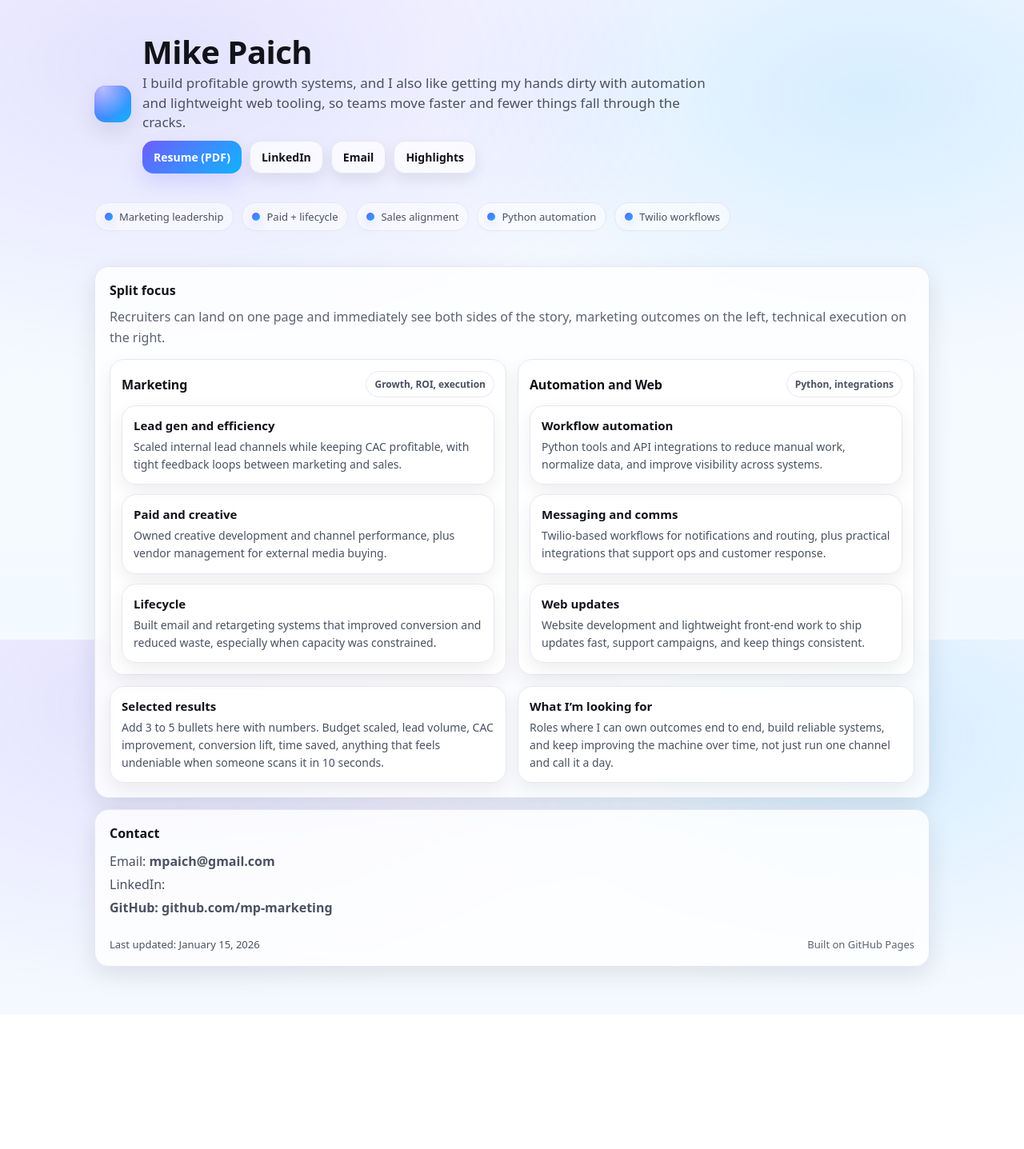
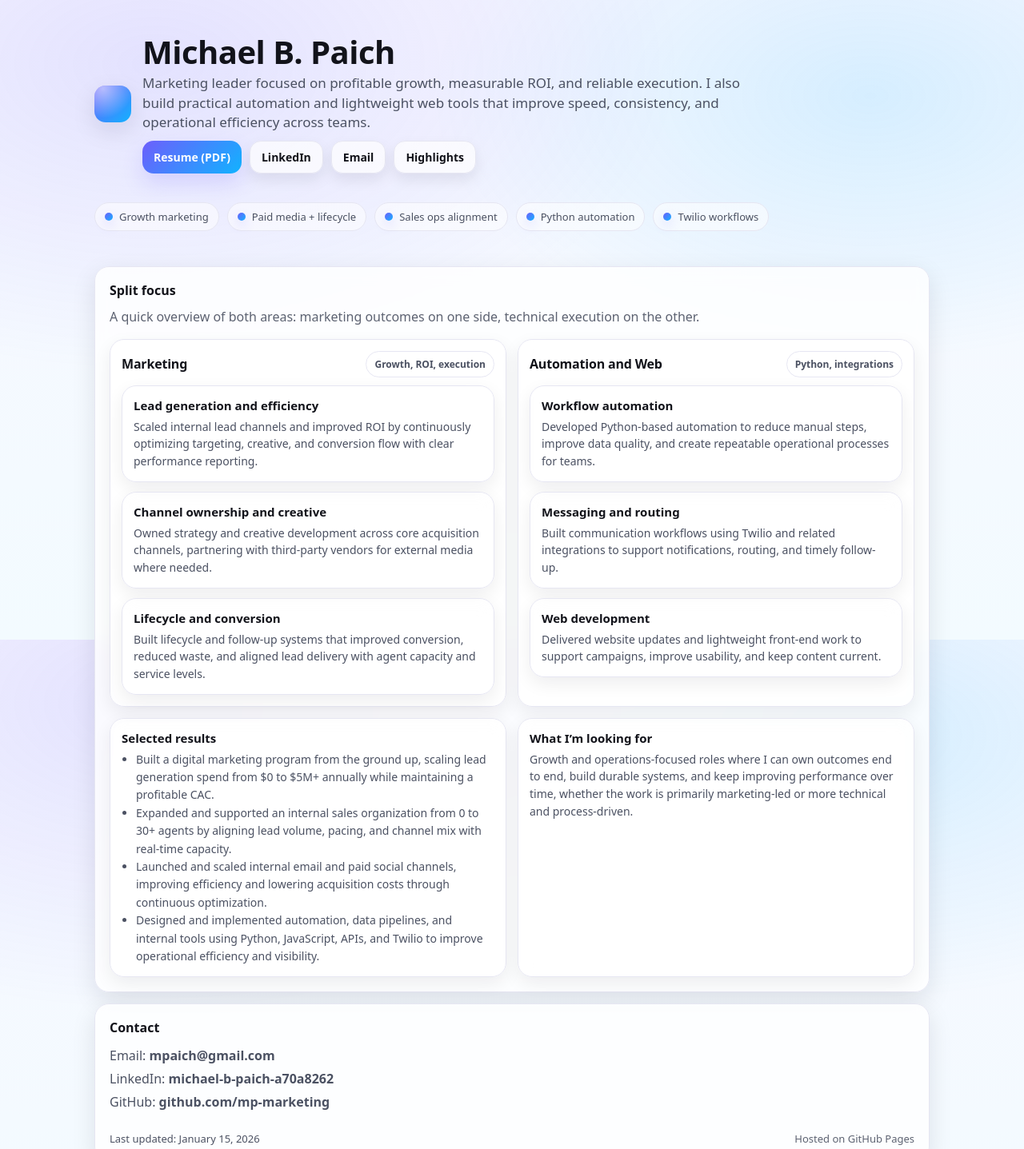
Before and after one commit to mp-marketing/mp-marketing.github.io, a plain HTML site: page index.html in a window 1280 px wide. Shown: the top 1437 px of the page at 80% size. Before the commit the page ends 1269 px from the top, so only its background shows below. Drawn offline with Linux system fonts and the light colour scheme.

Commit message:
Revise index.html for improved clarity and focus
Updated the content and structure of the index.html file, including changes to the title, meta description, and various sections to enhance clarity and focus on marketing automation.

```diff
--- a/index.html
+++ b/index.html
@@ -3,8 +3,8 @@
 <head>
   <meta charset="utf-8" />
   <meta name="viewport" content="width=device-width, initial-scale=1" />
-  <title>Mike Paich | Marketing + Automation</title>
-  <meta name="description" content="Marketing leader focused on profitable growth, plus hands-on automation and web tooling. Resume, highlights, and contact." />
+  <title>Michael B. Paich | Marketing + Automation</title>
+  <meta name="description" content="Marketing leader focused on profitable growth, plus automation and lightweight web tooling. Resume, highlights, and contact." />
   <meta name="color-scheme" content="light" />
 
   <style>
@@ -86,7 +86,7 @@
       color: var(--muted);
       font-size: 16px;
       line-height: 1.45;
-      max-width: 720px;
+      max-width: 760px;
     }
 
     .actions{
@@ -237,15 +237,12 @@
     .quiet{ opacity: .9; }
 
     @media (min-width: 860px){
-      .grid{ grid-template-columns: 1fr; }
       .split{ grid-template-columns: 1fr 1fr; }
-      .miniGrid{ grid-template-columns: 1fr; }
       .twoUp{ grid-template-columns: 1fr 1fr; }
       h1{ font-size: 40px; }
       .tagline{ font-size: 17px; }
     }
 
-    /* small icon circles */
     .dot{
       width: 10px;
       height: 10px;
@@ -264,15 +261,15 @@
       <div class="brand">
         <div class="logo" aria-hidden="true"></div>
         <div>
-          <h1>Mike Paich</h1>
+          <h1>Michael B. Paich</h1>
           <p class="tagline">
-            I build profitable growth systems, and I also like getting my hands dirty with automation and lightweight web tooling,
-            so teams move faster and fewer things fall through the cracks.
+            Marketing leader focused on profitable growth, measurable ROI, and reliable execution. I also build practical automation and lightweight web tools
+            that improve speed, consistency, and operational efficiency across teams.
           </p>
 
           <div class="actions">
             <a class="btn primary" href="resume.pdf">Resume (PDF)</a>
-            <a class="btn" href="https://www.linkedin.com/in/michael-b-paich-a70a8262/">LinkedIn</a>
+            <a class="btn" href="https://www.linkedin.com/in/michael-b-paich-a70a8262/" target="_blank" rel="noopener">LinkedIn</a>
             <a class="btn" href="mailto:mpaich@gmail.com">Email</a>
             <a class="btn" href="#work">Highlights</a>
           </div>
@@ -280,9 +277,9 @@
       </div>
 
       <div class="pillbar" aria-label="quick facts">
-        <span class="pill"><span class="dot"></span>Marketing leadership</span>
-        <span class="pill"><span class="dot"></span>Paid + lifecycle</span>
-        <span class="pill"><span class="dot"></span>Sales alignment</span>
+        <span class="pill"><span class="dot"></span>Growth marketing</span>
+        <span class="pill"><span class="dot"></span>Paid media + lifecycle</span>
+        <span class="pill"><span class="dot"></span>Sales ops alignment</span>
         <span class="pill"><span class="dot"></span>Python automation</span>
         <span class="pill"><span class="dot"></span>Twilio workflows</span>
       </div>
@@ -292,8 +289,7 @@
       <div class="heroCard" id="work">
         <h2 class="sectionTitle">Split focus</h2>
         <p class="quiet" style="margin:0;color:var(--muted);line-height:1.6;">
-          Recruiters can land on one page and immediately see both sides of the story,
-          marketing outcomes on the left, technical execution on the right.
+          A quick overview of both areas: marketing outcomes on one side, technical execution on the other.
         </p>
 
         <div class="split">
@@ -306,18 +302,18 @@
 
             <div class="miniGrid">
               <div class="card">
-                <h3>Lead gen and efficiency</h3>
-                <p>Scaled internal lead channels while keeping CAC profitable, with tight feedback loops between marketing and sales.</p>
+                <h3>Lead generation and efficiency</h3>
+                <p>Scaled internal lead channels and improved ROI by continuously optimizing targeting, creative, and conversion flow with clear performance reporting.</p>
               </div>
 
               <div class="card">
-                <h3>Paid and creative</h3>
-                <p>Owned creative development and channel performance, plus vendor management for external media buying.</p>
+                <h3>Channel ownership and creative</h3>
+                <p>Owned strategy and creative development across core acquisition channels, partnering with third-party vendors for external media where needed.</p>
               </div>
 
               <div class="card">
-                <h3>Lifecycle</h3>
-                <p>Built email and retargeting systems that improved conversion and reduced waste, especially when capacity was constrained.</p>
+                <h3>Lifecycle and conversion</h3>
+                <p>Built lifecycle and follow-up systems that improved conversion, reduced waste, and aligned lead delivery with agent capacity and service levels.</p>
               </div>
             </div>
           </div>
@@ -332,17 +328,17 @@
             <div class="miniGrid">
               <div class="card">
                 <h3>Workflow automation</h3>
-                <p>Python tools and API integrations to reduce manual work, normalize data, and improve visibility across systems.</p>
+                <p>Developed Python-based automation to reduce manual steps, improve data quality, and create repeatable operational processes for teams.</p>
               </div>
 
               <div class="card">
-                <h3>Messaging and comms</h3>
-                <p>Twilio-based workflows for notifications and routing, plus practical integrations that support ops and customer response.</p>
+                <h3>Messaging and routing</h3>
+                <p>Built communication workflows using Twilio and related integrations to support notifications, routing, and timely follow-up.</p>
               </div>
 
               <div class="card">
-                <h3>Web updates</h3>
-                <p>Website development and lightweight front-end work to ship updates fast, support campaigns, and keep things consistent.</p>
+                <h3>Web development</h3>
+                <p>Delivered website updates and lightweight front-end work to support campaigns, improve usability, and keep content current.</p>
               </div>
             </div>
           </div>
@@ -351,17 +347,20 @@
         <div class="twoUp">
           <div class="card">
             <h3>Selected results</h3>
-            <p>
-              Add 3 to 5 bullets here with numbers. Budget scaled, lead volume, CAC improvement, conversion lift, time saved,
-              anything that feels undeniable when someone scans it in 10 seconds.
-            </p>
+            <ul style="margin:0;padding-left:18px;color:var(--muted);line-height:1.6;font-size:14px;">
+  <li>Built a digital marketing program from the ground up, scaling lead generation spend from $0 to $5M+ annually while maintaining a profitable CAC.</li>
+  <li>Expanded and supported an internal sales organization from 0 to 30+ agents by aligning lead volume, pacing, and channel mix with real-time capacity.</li>
+  <li>Launched and scaled internal email and paid social channels, improving efficiency and lowering acquisition costs through continuous optimization.</li>
+  <li>Designed and implemented automation, data pipelines, and internal tools using Python, JavaScript, APIs, and Twilio to improve operational efficiency and visibility.</li>
+</ul>
+
           </div>
 
           <div class="card">
             <h3>What I’m looking for</h3>
             <p>
-              Roles where I can own outcomes end to end, build reliable systems, and keep improving the machine over time,
-              not just run one channel and call it a day.
+              Growth and operations-focused roles where I can own outcomes end to end, build durable systems, and keep improving performance over time,
+              whether the work is primarily marketing-led or more technical and process-driven.
             </p>
           </div>
         </div>
@@ -371,21 +370,20 @@
       <div class="heroCard" id="contact">
         <h2 class="sectionTitle">Contact</h2>
         <p class="contactLine" style="margin:0;color:var(--muted);line-height:1.8;">
-          Email: <a href="mpaich@gmail.com">mpaich@gmail.com</a><br />
-          LinkedIn: <a href="https://www.linkedin.com/in/michael-b-paich-a70a8262/"linkedin.com/in/michael-b-paich-a70a8262/</a><br />
-          GitHub: <a href="https://github.com/mp-marketing">github.com/mp-marketing</a>
+          Email: <a href="mailto:mpaich@gmail.com">mpaich@gmail.com</a><br />
+          LinkedIn: <a href="https://www.linkedin.com/in/michael-b-paich-a70a8262/" target="_blank" rel="noopener">michael-b-paich-a70a8262</a><br />
+          GitHub: <a href="https://github.com/mp-marketing" target="_blank" rel="noopener">github.com/mp-marketing</a>
         </p>
 
         <div class="footer">
           <span>Last updated: <span id="updated"></span></span>
-          <span class="quiet">Built on GitHub Pages</span>
+          <span class="quiet">Hosted on GitHub Pages</span>
         </div>
       </div>
     </div>
   </div>
 
   <script>
-    // small touch so the site feels "alive" without being gimmicky
     const d = new Date();
     const opts = { year: "numeric", month: "long", day: "numeric" };
     document.getElementById("updated").textContent = d.toLocaleDateString(undefined, opts);
```
